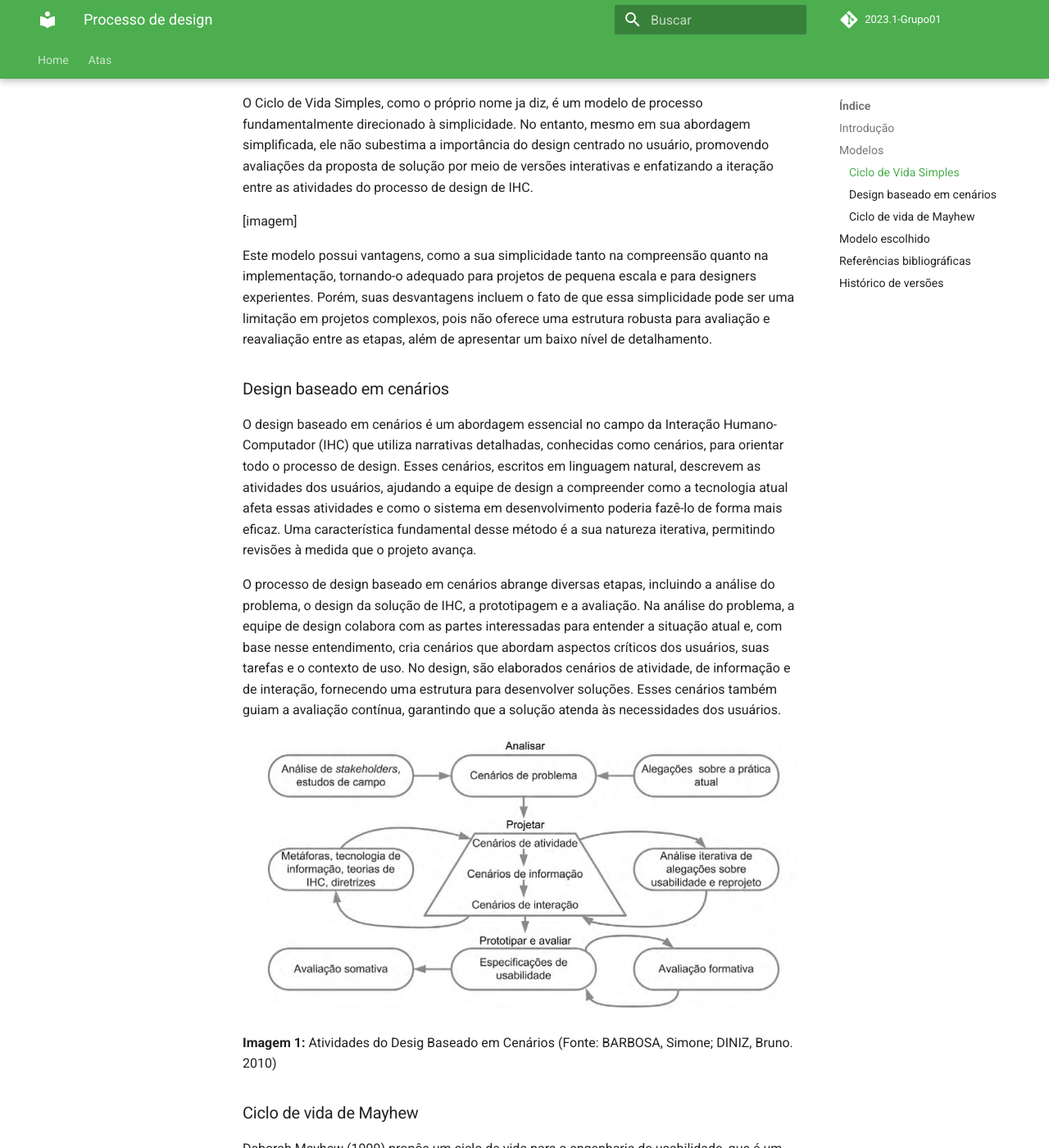
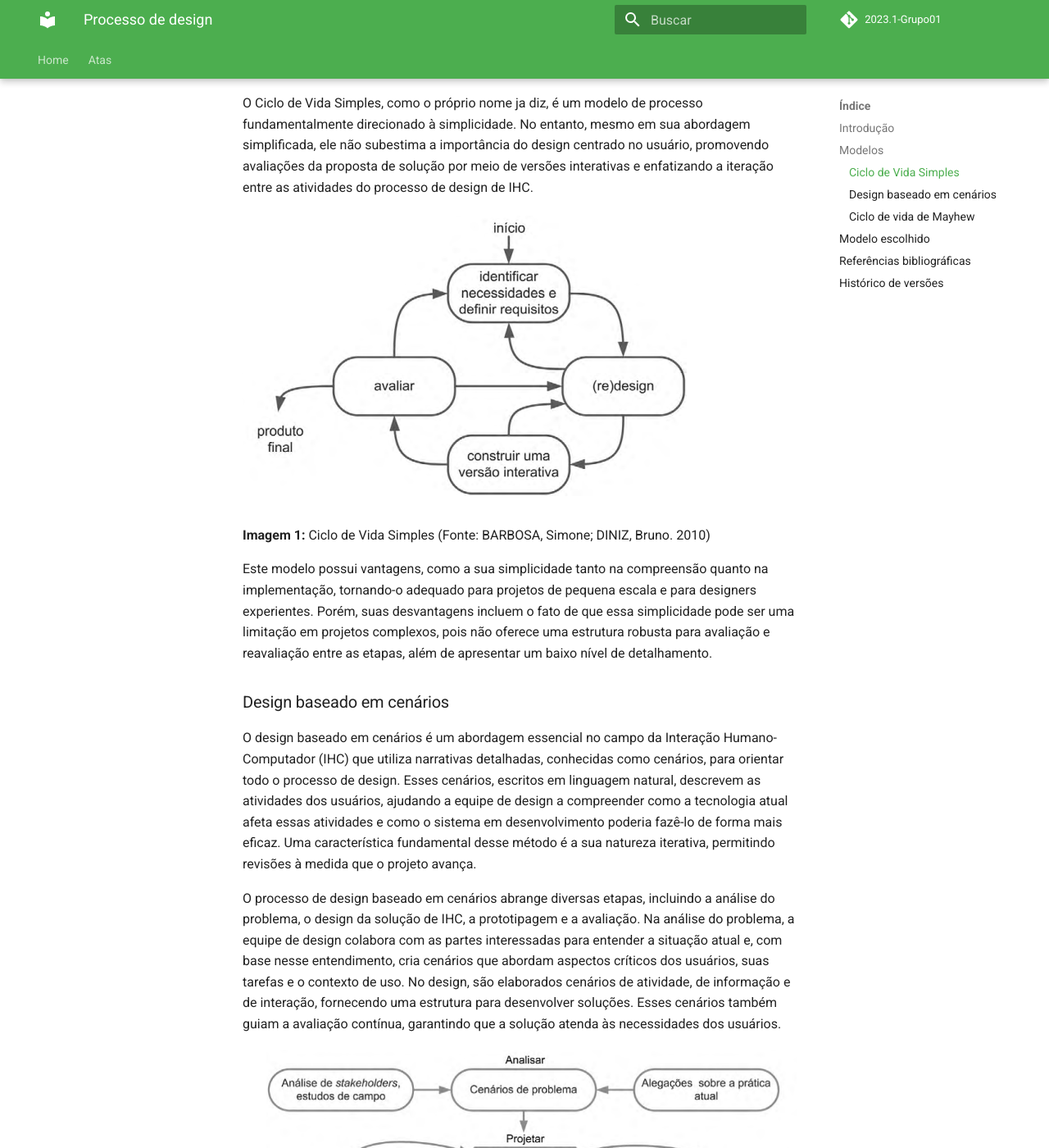
Before and after one commit to Interacao-Humano-Computador/2023.2-NotaLegal, an MkDocs documentation site: the page built from docs/planejamento do projeto/processo-de-design.md, in a window 1280 px wide and 1400 px high, scrolled down 1115 px. Shown: the whole window at 82% size. Built offline with MkDocs 1.6.1 and Material for MkDocs 9.7.7, drawn with Linux system fonts in a browser that asks for light colours; comment, search, counter and statistics services are not loaded; some of the changed text lies outside the part shown.

Commit message:
Adição da Imagem do Ciclo de Vida Simples

```diff
--- a/docs/planejamento do projeto/processo-de-design.md
+++ b/docs/planejamento do projeto/processo-de-design.md
@@ -21,7 +21,9 @@ Neste trabalho, optamos por adotar o Ciclo de Vida de Mayhew como nosso modelo d
 
 O Ciclo de Vida Simples, como o próprio nome ja diz, é um modelo de processo fundamentalmente direcionado à simplicidade. No entanto, mesmo em sua abordagem simplificada, ele não subestima a importância do design centrado no usuário, promovendo avaliações da proposta de solução por meio de versões interativas e enfatizando a iteração entre as atividades do processo de design de IHC.
 
-[imagem]
+![Fonte: BARBOSA, Simone; DINIZ, Bruno. 2010](https://github.com/Interacao-Humano-Computador/2023.2-NotaLegal/blob/main/docs/imagens/ciclodevidasimples.png)
+
+**Imagem 1:** Ciclo de Vida Simples (Fonte: BARBOSA, Simone; DINIZ, Bruno. 2010)
 
 Este modelo possui vantagens, como a sua simplicidade tanto na compreensão quanto na implementação, tornando-o adequado para projetos de pequena escala e para designers experientes. Porém, suas desvantagens incluem o fato de que essa simplicidade pode ser uma limitação em projetos complexos, pois não oferece uma estrutura robusta para avaliação e reavaliação entre as etapas, além de apresentar um baixo nível de detalhamento.
 
@@ -32,7 +34,7 @@ O processo de design baseado em cenários abrange diversas etapas, incluindo a a
 
 ![Fonte: BARBOSA, Simone; DINIZ, Bruno. 2010](https://github.com/Interacao-Humano-Computador/2023.2-NotaLegal/blob/main/docs/imagens/designbaseadoemcenarios.png)
 
-**Imagem 1:** Atividades do Desig Baseado em Cenários (Fonte: BARBOSA, Simone; DINIZ, Bruno. 2010)
+**Imagem 2:** Atividades do Desig Baseado em Cenários (Fonte: BARBOSA, Simone; DINIZ, Bruno. 2010)
 
 ### Ciclo de vida de Mayhew
 Deborah Mayhew (1999) propôs um ciclo de vida para a engenharia de usabilidade, que é um processo de design holístico para criar soluções interativas de alta qualidade. O ciclo de vida é composto por três fases: análise de requisitos, design/avaliação/desenvolvimento e instalação.
@@ -45,7 +47,7 @@ Na fase de instalação, feedback dos usuários após o uso é coletado para mel
 
 ![Fonte: BARBOSA, Simone; DINIZ, Bruno. 2010](https://github.com/Interacao-Humano-Computador/2023.2-NotaLegal/blob/main/docs/imagens/ciclodemayhew.png)
 
-**Imagem 2:** Ciclo de vida de Mayhew (Fonte: BARBOSA, Simone; DINIZ, Bruno. 2010)
+**Imagem 3:** Ciclo de vida de Mayhew (Fonte: BARBOSA, Simone; DINIZ, Bruno. 2010)
 
 
 ## Modelo escolhido
```
